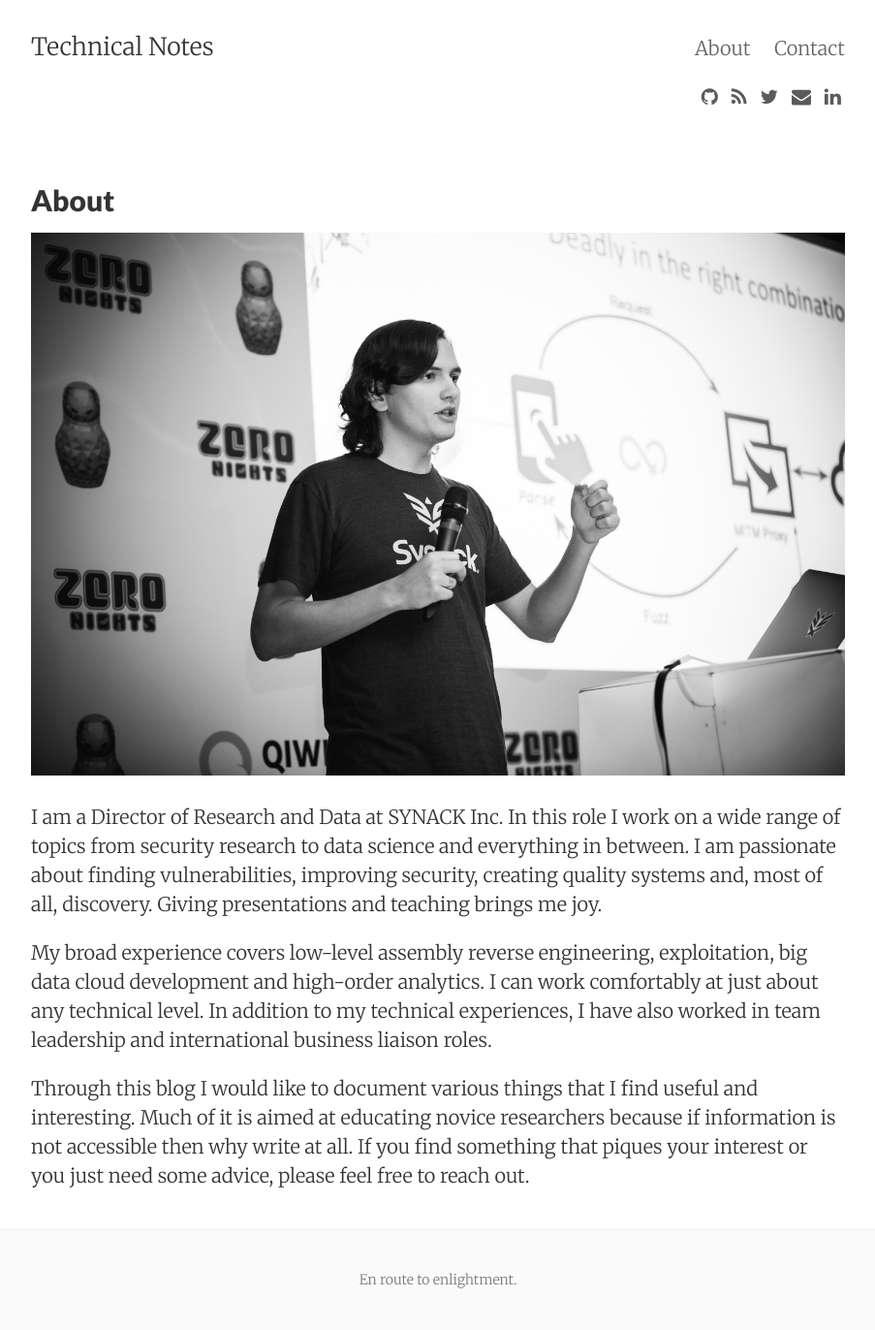
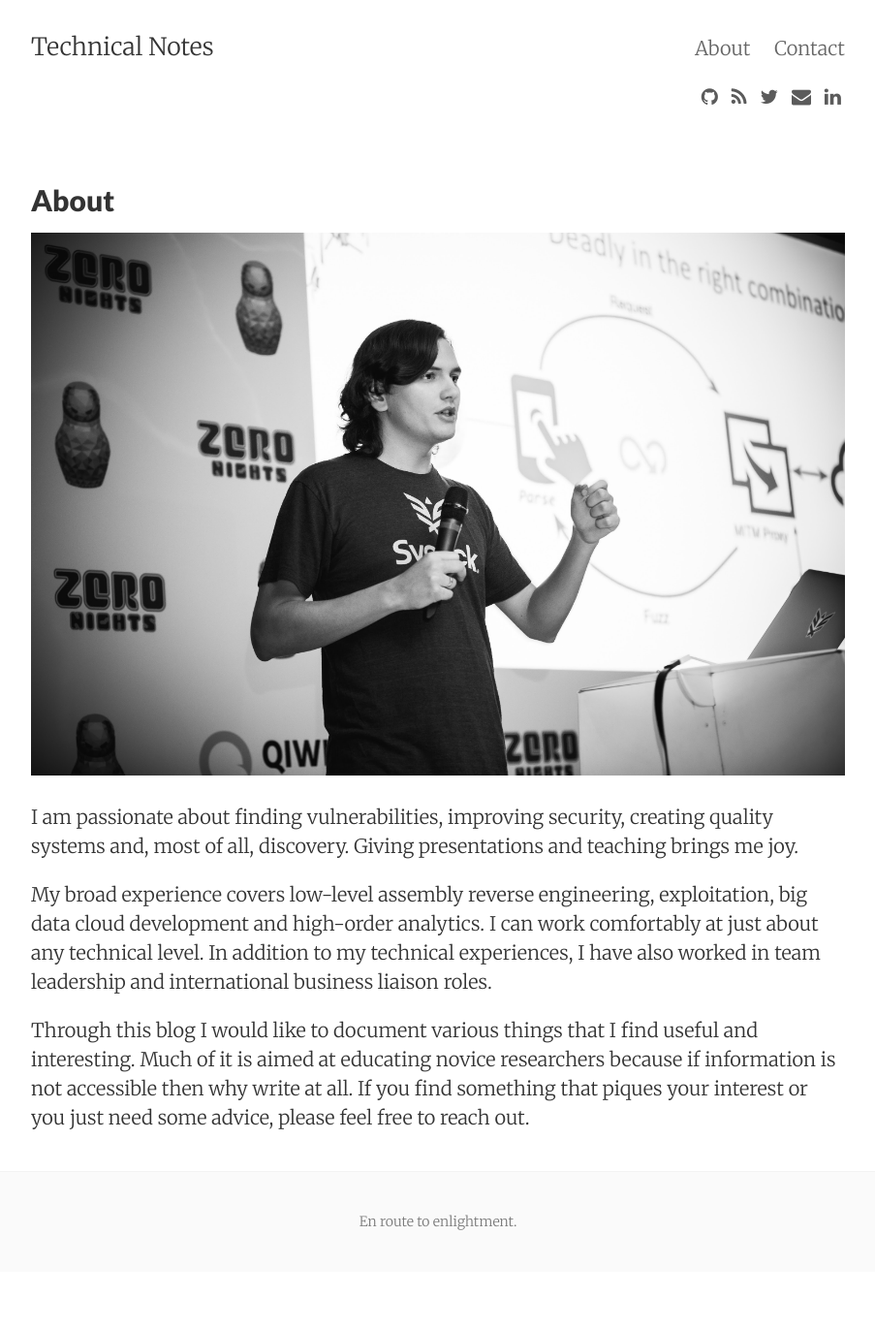
Before and after one commit to nologic/blog, a Jekyll site: the page built from about.md, in a window 1280 px wide. Shown: the whole page at 97% size, without its empty margins (188-1091 px from the left). Built offline with Jekyll 4.4.1, drawn with Linux system fonts in a browser that asks for light colours; nearby versions of some CDN libraries; after the commit the page ends 1312 px from its top, so only the background shows below that.

Commit message:
changed about

```diff
--- a/about.md
+++ b/about.md
@@ -6,7 +6,7 @@ tags: about
 
 ![](../../../../images/self_zeronight.jpg "Mikhail Sosonkin at ZeroNights 2016")
 
-I am a Director of Research and Data at SYNACK Inc. In this role I work on a wide range of topics from security research to data science and everything in between. I am passionate about finding vulnerabilities, improving security, creating quality systems and, most of all, discovery. Giving presentations and teaching brings me joy.
+I am passionate about finding vulnerabilities, improving security, creating quality systems and, most of all, discovery. Giving presentations and teaching brings me joy.
 
 My broad experience covers low-level assembly reverse engineering, exploitation, big data cloud development and high-order analytics. I can work comfortably at just about any technical level. In addition to my technical experiences, I have also worked in team leadership and international business liaison roles.
 
```
